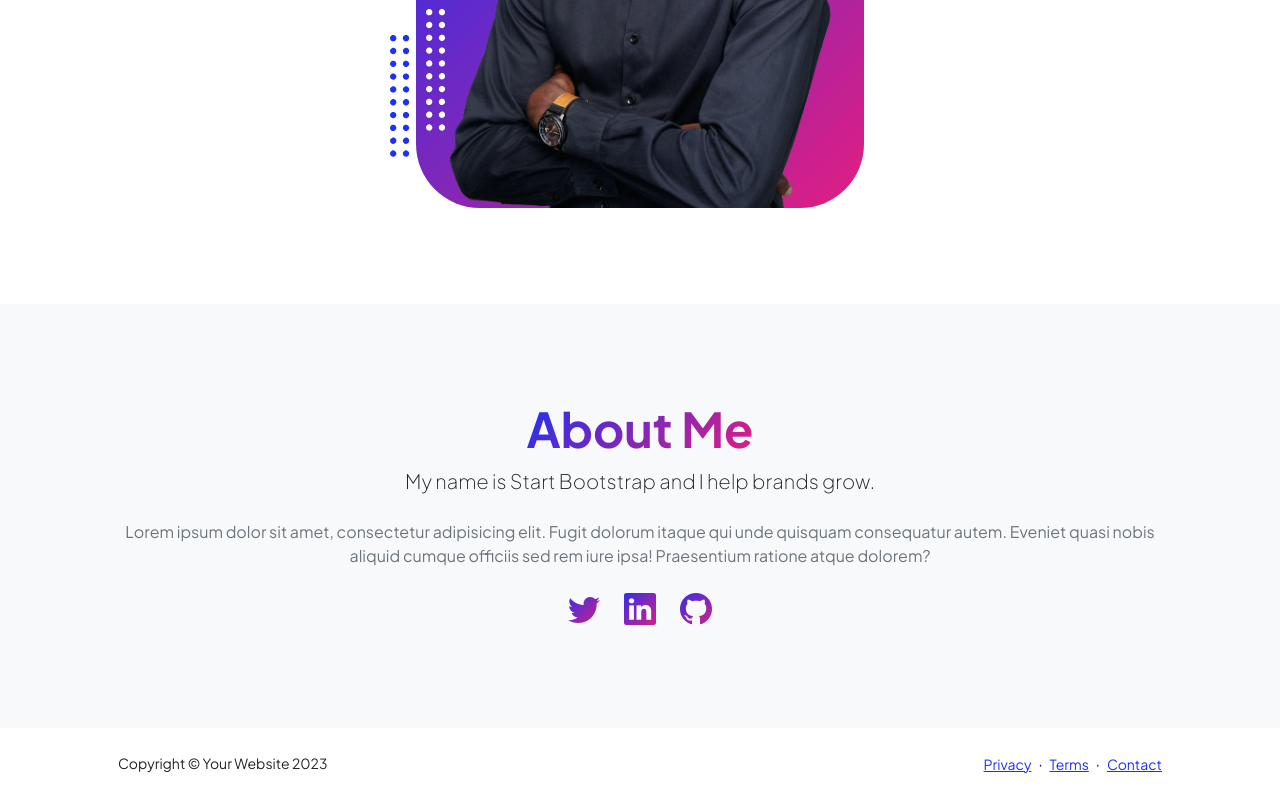
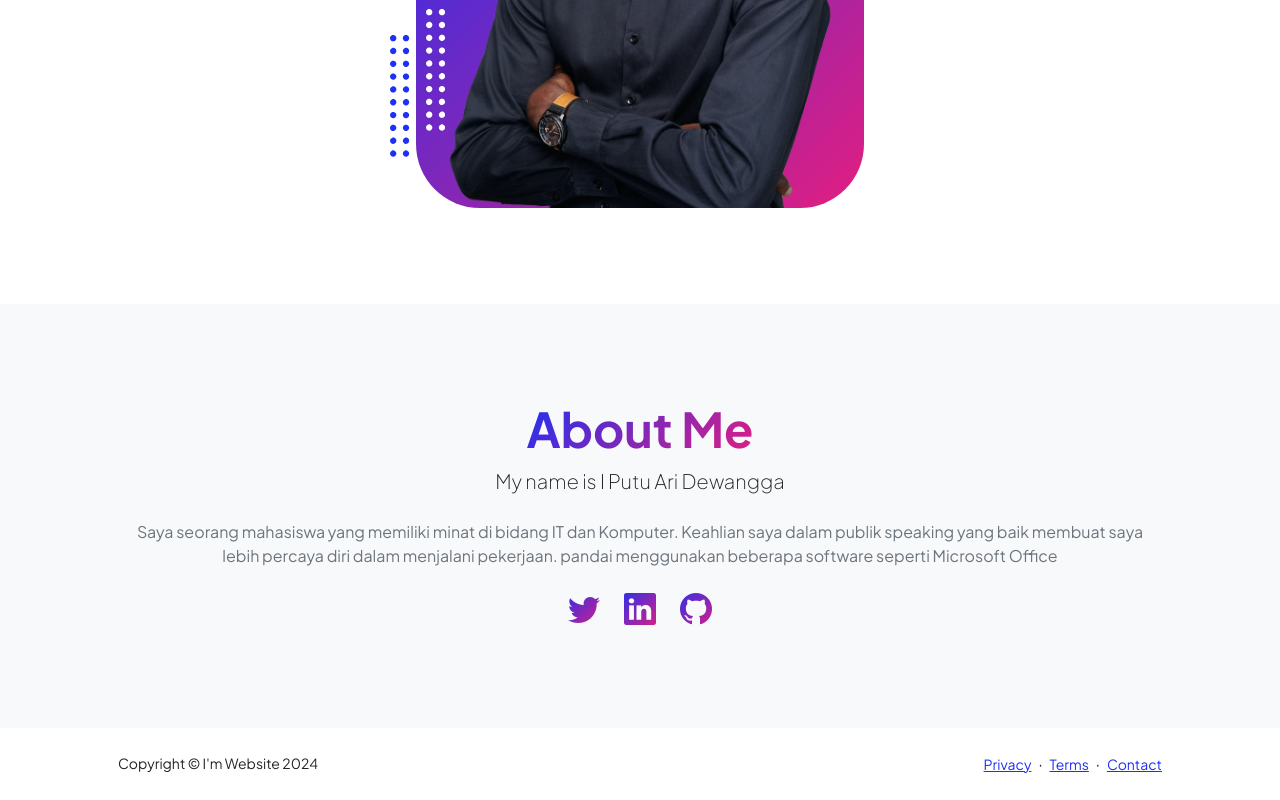
Before and after one commit to aridewangga/TugasCloudComputing, a plain HTML site: page index.html in a window 1280 px wide. Shown: the part 761-1561 px from the top of the page. Drawn offline with nearby package versions, Linux system fonts and the light colour scheme.

Commit message:
Update index.html
mengubah navbar dan tentang saya

```diff
--- a/index.html
+++ b/index.html
@@ -22,7 +22,7 @@
             <!-- Navigation-->
             <nav class="navbar navbar-expand-lg navbar-light bg-white py-3">
                 <div class="container px-5">
-                    <a class="navbar-brand" href="index.html"><span class="fw-bolder text-primary">Start Bootstrap</span></a>
+                    <a class="navbar-brand" href="index.html"><span class="fw-bolder text-primary">My Portofolio</span></a>
                     <button class="navbar-toggler" type="button" data-bs-toggle="collapse" data-bs-target="#navbarSupportedContent" aria-controls="navbarSupportedContent" aria-expanded="false" aria-label="Toggle navigation"><span class="navbar-toggler-icon"></span></button>
                     <div class="collapse navbar-collapse" id="navbarSupportedContent">
                         <ul class="navbar-nav ms-auto mb-2 mb-lg-0 small fw-bolder">
@@ -41,7 +41,7 @@
                         <div class="col-xxl-5">
                             <!-- Header text content-->
                             <div class="text-center text-xxl-start">
-                                <div class="badge bg-gradient-primary-to-secondary text-white mb-4"><div class="text-uppercase">Design &middot; Development &middot; Marketing</div></div>
+                                <div class="badge bg-gradient-primary-to-secondary text-white mb-4"><div class="text-uppercase">UI/UX &middot; Business &middot; Content Creator</div></div>
                                 <div class="fs-3 fw-light text-muted">I can help your business to</div>
                                 <h1 class="display-3 fw-bolder mb-5"><span class="text-gradient d-inline">Get online and grow fast</span></h1>
                                 <div class="d-grid gap-3 d-sm-flex justify-content-sm-center justify-content-xxl-start mb-3">
@@ -182,8 +182,8 @@
                         <div class="col-xxl-8">
                             <div class="text-center my-5">
                                 <h2 class="display-5 fw-bolder"><span class="text-gradient d-inline">About Me</span></h2>
-                                <p class="lead fw-light mb-4">My name is Start Bootstrap and I help brands grow.</p>
-                                <p class="text-muted">Lorem ipsum dolor sit amet, consectetur adipisicing elit. Fugit dolorum itaque qui unde quisquam consequatur autem. Eveniet quasi nobis aliquid cumque officiis sed rem iure ipsa! Praesentium ratione atque dolorem?</p>
+                                <p class="lead fw-light mb-4">My name is I Putu Ari Dewangga</p>
+                                <p class="text-muted">Saya seorang mahasiswa yang memiliki minat di bidang IT dan Komputer. Keahlian saya dalam publik speaking yang baik membuat saya lebih percaya diri dalam menjalani pekerjaan. pandai menggunakan beberapa software seperti Microsoft Office </p>
                                 <div class="d-flex justify-content-center fs-2 gap-4">
                                     <a class="text-gradient" href="#!"><i class="bi bi-twitter"></i></a>
                                     <a class="text-gradient" href="#!"><i class="bi bi-linkedin"></i></a>
@@ -199,7 +199,7 @@
         <footer class="bg-white py-4 mt-auto">
             <div class="container px-5">
                 <div class="row align-items-center justify-content-between flex-column flex-sm-row">
-                    <div class="col-auto"><div class="small m-0">Copyright &copy; Your Website 2023</div></div>
+                    <div class="col-auto"><div class="small m-0">Copyright &copy; I'm Website 2024</div></div>
                     <div class="col-auto">
                         <a class="small" href="#!">Privacy</a>
                         <span class="mx-1">&middot;</span>
```
